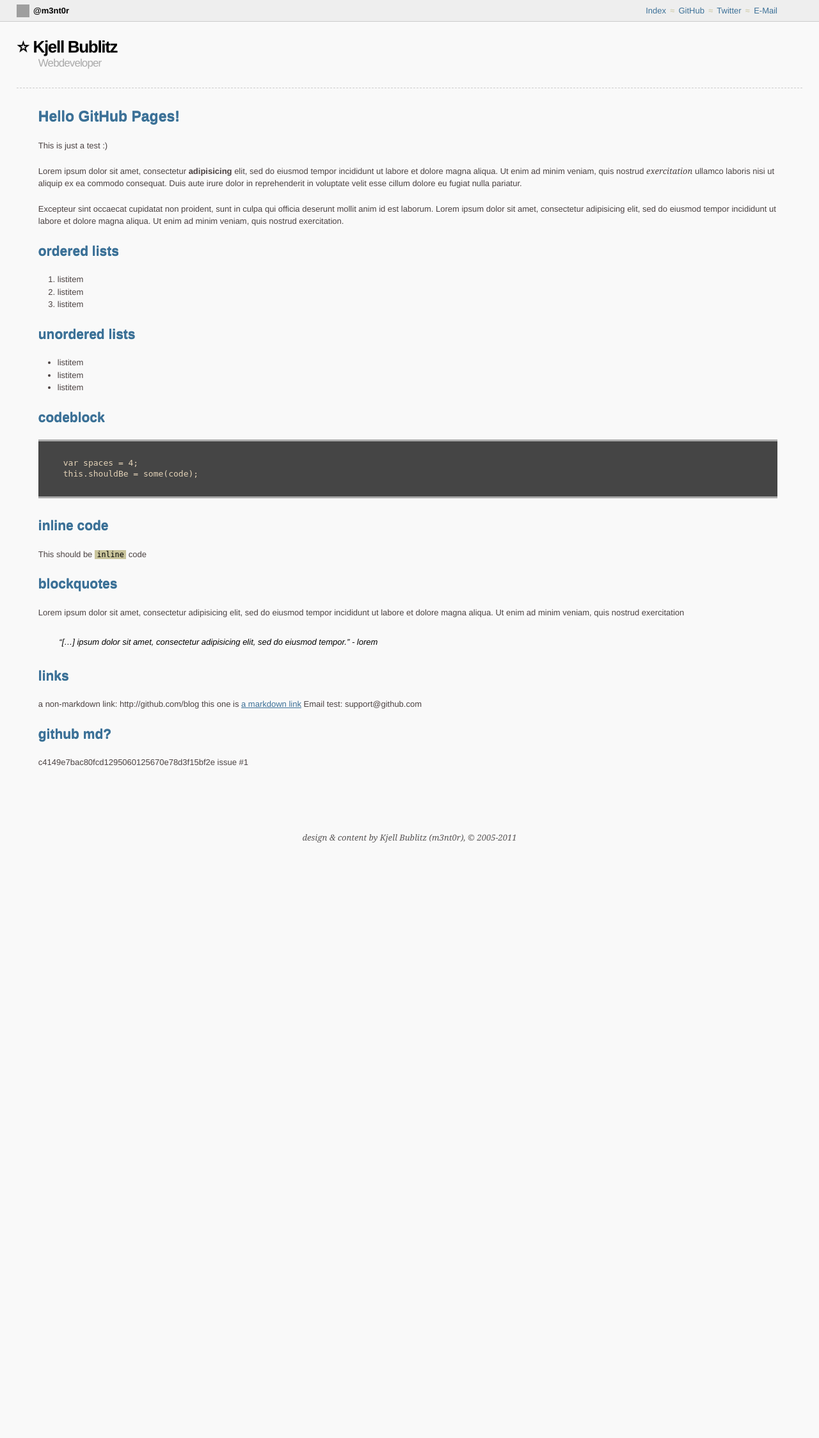
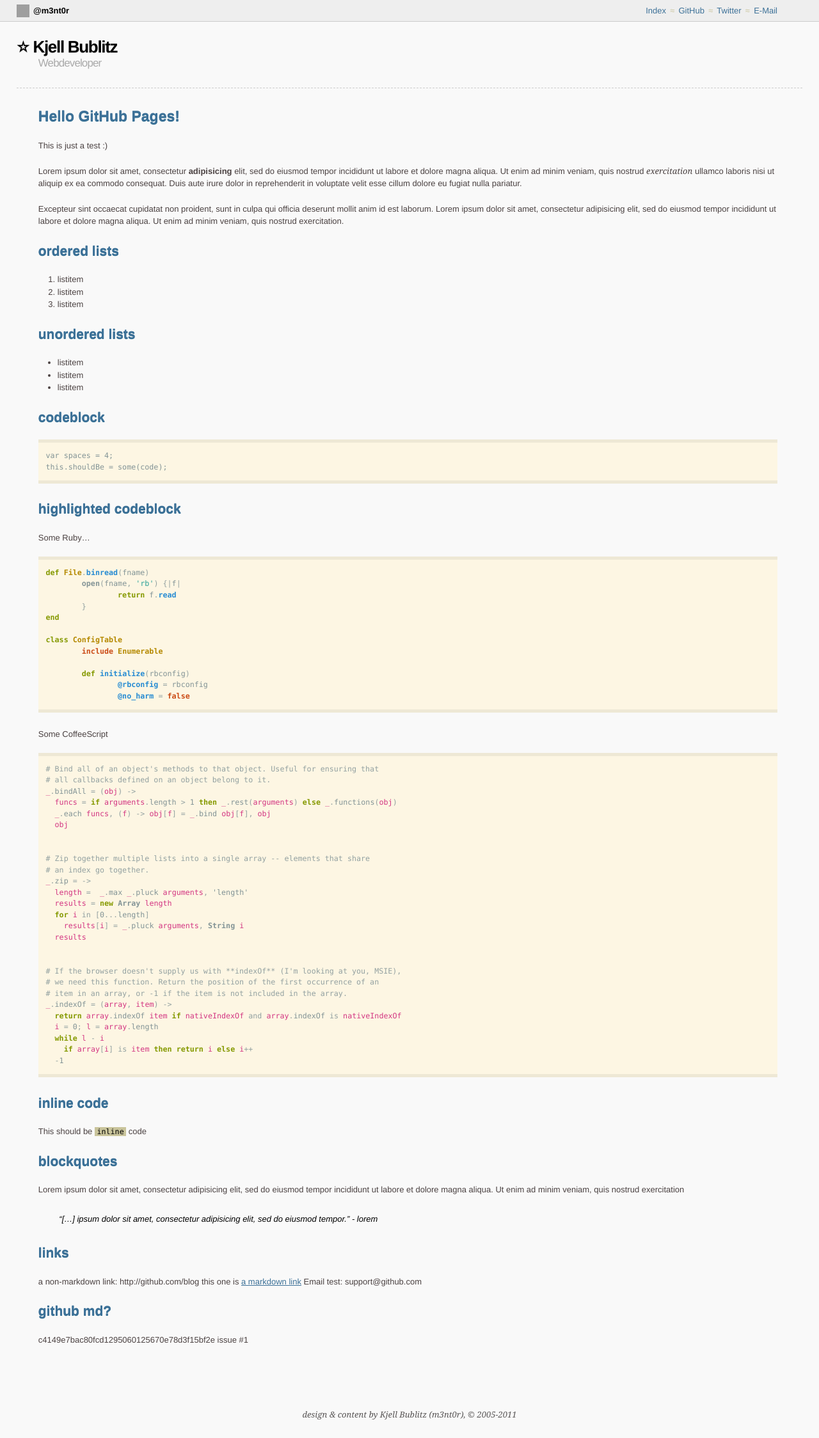
Before and after one commit to m3nt0r/m3nt0r.github.com, a Jekyll site: the page built from _posts/2011-07-01-hello-gh-pages.md, in a window 1280 px wide. Shown: the whole page at 64% size. Built offline with Jekyll 4.4.1, drawn with Linux system fonts in a browser that asks for light colours; Markdown is read by kramdown in place of the engine named in the settings; before the commit the page ends 1345 px from its top, so only the background shows below that; grey boxes are pictures that could not be loaded.

Commit message:
syntax highlight, custom theme for pygments, added examples to hello world

````diff
--- a/_posts/2011-07-01-hello-gh-pages.md
+++ b/_posts/2011-07-01-hello-gh-pages.md
@@ -29,6 +29,59 @@ Excepteur sint occaecat cupidatat non proident, sunt in culpa qui officia deseru
     var spaces = 4;
     this.shouldBe = some(code);
 
+### highlighted codeblock
+
+Some Ruby...
+
+{% highlight ruby %}
+def File.binread(fname)
+	open(fname, 'rb') {|f|
+		return f.read
+	}
+end
+
+class ConfigTable
+	include Enumerable
+
+	def initialize(rbconfig)
+		@rbconfig = rbconfig
+		@no_harm = false
+
+{% endhighlight %}
+
+Some CoffeeScript
+
+{% highlight coffeescript %}
+# Bind all of an object's methods to that object. Useful for ensuring that
+# all callbacks defined on an object belong to it.
+_.bindAll = (obj) ->
+  funcs = if arguments.length > 1 then _.rest(arguments) else _.functions(obj)
+  _.each funcs, (f) -> obj[f] = _.bind obj[f], obj
+  obj
+
+
+# Zip together multiple lists into a single array -- elements that share
+# an index go together.
+_.zip = ->
+  length =  _.max _.pluck arguments, 'length'
+  results = new Array length
+  for i in [0...length]
+    results[i] = _.pluck arguments, String i
+  results
+
+
+# If the browser doesn't supply us with **indexOf** (I'm looking at you, MSIE),
+# we need this function. Return the position of the first occurrence of an
+# item in an array, or -1 if the item is not included in the array.
+_.indexOf = (array, item) ->
+  return array.indexOf item if nativeIndexOf and array.indexOf is nativeIndexOf
+  i = 0; l = array.length
+  while l - i
+    if array[i] is item then return i else i++
+  -1
+{% endhighlight %}
+
+
 ### inline code
 
 This should be ```inline``` code
--- a/css/style.css
+++ b/css/style.css
@@ -130,17 +130,16 @@ a:hover {
 }
 
 pre {
-  background-color: #454545;
-  border-bottom: 0.3em solid #AAAAAA;
-  border-top: 0.3em solid #AAAAAA;
-  color: #E3D2B7;
+  background-color: #FDF6E3;
+  border-bottom: 0.5em solid #eee8d5;
+  border-top: 0.5em solid #eee8d5;
+  color: #839496;
   display: block;
-  font-size: 1em;
-  letter-spacing: 0;
-  line-height: 1.3;
+  font-size: 0.9em;
+  line-height: 1.5;
   margin-bottom: 2em;
   overflow: auto;
-  padding: 2em 3em;
+  padding: 1em;
 }
 
 blockquote {
@@ -154,3 +153,56 @@ em {
   font-style: italic;
   font-family: Georgia, "Times New Roman", sans;
 }
+
+.highlight .k {
+  color: #859900;
+  font-weight: bold;
+}
+
+.highlight .kp {
+  color: #cb4b16;
+  font-weight: bold;
+}
+
+.highlight .nf, .highlight .vi {
+  color: #268bd2;
+  font-weight: bold;
+}
+
+.highlight .nc, .highlight .no {
+  color: #b58900;
+  font-weight: bold;
+}
+
+.highlight .nx {
+  color: #d33682;
+}
+
+.highlight .nb {
+  color: #839496;
+  font-weight: bold;
+}
+
+.highlight .n {
+  color: #839496;
+}
+
+.highlight .nv {
+  color: #586e75;
+}
+
+.highlight .o, .highlight .p {
+  color: #93a1a1;
+}
+
+.highlight .c1, .highlight .c2 {
+  color: #93a1a1;
+}
+
+.highlight .s1, .highlight .s2 {
+  color: #2aa198;
+}
+
+.highlight .si {
+  color: #79B1A9;
+}
--- a/css/text.css
+++ b/css/text.css
@@ -14,7 +14,7 @@ body {
 
 pre,
 code {
-  font-family: 'DejaVu Sans Mono', Monaco, Consolas, monospace;
+  font-family: Monaco, 'Bitstream Vera Sans Mono', 'DejaVu Sans Mono', Consolas, monospace;
 }
 
 hr {
````
